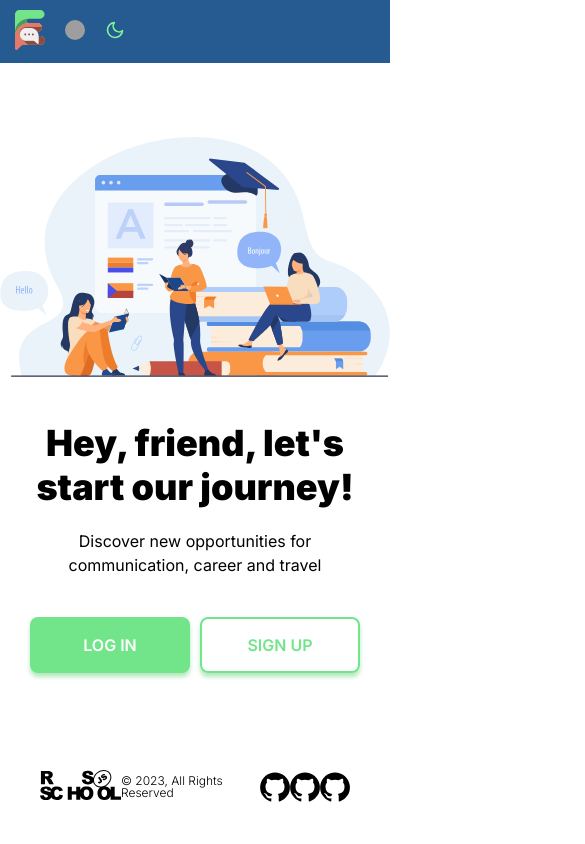
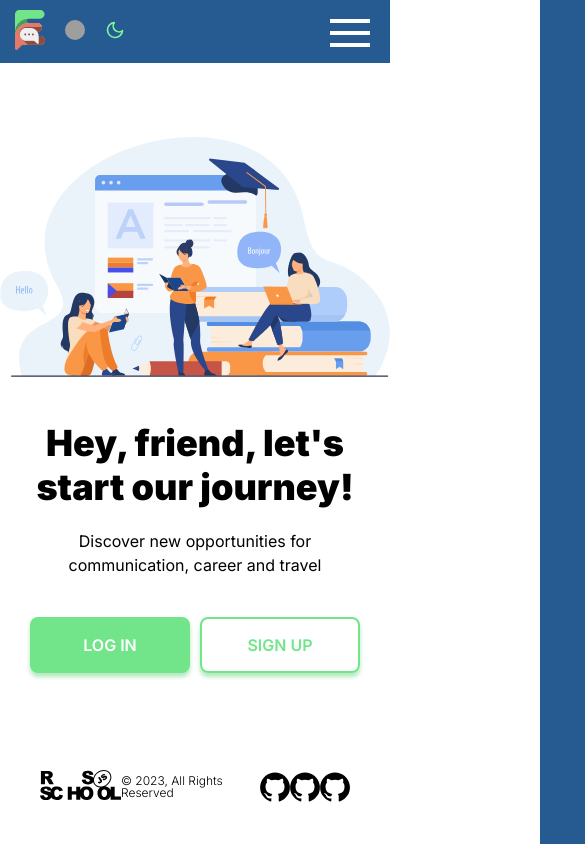
Before and after one commit to gsidnick/rsclone, a React (Create React App) app: page / in a window 390 px wide. Shown: the top 844 px of the page, 585 px wide, since content can reach past the window. Built offline with nearby package versions, Linux system fonts and the light colour scheme; no server answers; grey boxes are pictures that could not be loaded.

Commit message:
feat: create burger-menu

```diff
--- a/src/components/Header/Header.tsx
+++ b/src/components/Header/Header.tsx
@@ -3,6 +3,7 @@ import React, { useState } from 'react';
 import { Link } from 'react-router-dom';
 import { useTranslation } from 'react-i18next';
 import Nav from '../Nav/Nav';
+import BurgerMenu from '../UI/BurgerMenu/BurgerMenu';
 import useStores from '../../hooks/useStores';
 import { observer } from 'mobx-react-lite';
 import ruImage from '../../images/ru.svg';
@@ -49,6 +50,7 @@ function Header() {
           </div>
         </div>
         <Nav />
+        <BurgerMenu />
       </div>
     </div>
   );
--- a/src/components/Nav/Nav.css
+++ b/src/components/Nav/Nav.css
@@ -36,6 +36,10 @@
 
 @media (max-width: 768px) {
 
+  .nav {
+    display: none;
+  }
+
   .nav__list {
     gap: 10px;
   }
--- /dev/null
+++ b/src/components/UI/BurgerMenu/BurgerMenu.css
@@ -0,0 +1,137 @@
+.burger-menu {
+  display: none;
+}
+
+@media (max-width: 768px) {
+
+  .dark .active, .dark .active::before {
+    --color-text: var(--rss-orange);
+  }
+
+  .light .active, .light .active:before {
+    --color-text: var(--rss-green);
+  }
+
+  .burger-menu {
+    display: block;
+  }
+
+  .burger-menu__button {
+    position: fixed;
+    top: 8px;
+    right: 15px;
+    z-index: 30;
+    width: 50px;
+    height: 50px;
+    background-color: transparent;
+    transition: 0.4s;
+    cursor: pointer;
+  }
+
+  .burger-menu__lines {
+    top: 50%;
+    left: 50%;
+    transform: translate(-50%, -50%);
+  }
+
+  .burger-menu__lines::before {
+    content: '';
+    top: -12px;
+  }
+
+  .burger-menu__lines::after {
+    content: '';
+    top: 12px;
+  }
+
+  .burger-menu__lines,
+  .burger-menu__lines::before,
+  .burger-menu__lines::after {
+    position: absolute;
+    width: 40px;
+    height: 4px;
+    background-color: var(--rss-white);
+    transition: 0.4s;
+  }
+
+  .active .burger-menu__lines {
+    background-color: transparent;
+  }
+
+  .active .burger-menu__lines::before {
+    top: 0;
+    transform: rotate(45deg);
+    background-color: var(--rss-green-dark);
+    transition: 0.4s;
+  }
+
+  .active .burger-menu__lines::after {
+    top: 0;
+    transform: rotate(-45deg);
+    background-color: var(--rss-green-dark);
+    transition: 0.4s;
+  }
+
+  .nav-burger {
+    display: flex;
+    width: calc(100% - 150px);
+    height: 100vh;
+    position: absolute;
+    top: 0;
+    right: -100%;
+    z-index: 10;
+    flex-direction: column;
+    overflow-y: auto;
+    background-color: var(--rss-blue);
+    transition: 2s;
+  }
+
+  .active {
+    color: var(--color-text);
+  }
+
+  .active:before {
+    content: "";
+    width: 100%;
+    height: 3px;
+    background-color: var(--color-text);
+    position: absolute;
+    bottom: -10px
+  }
+
+  .active .nav-burger {
+      display: flex;
+      right: 0;
+      transition: 1s;
+  }
+
+  .nav-burger__list {
+    margin: 150px auto;
+    display: flex;
+    flex-direction: column;
+    gap: 30px;
+  }
+
+  .nav-burger__link {
+      padding-top: 15px;
+      font-size: 54px;
+      font-weight: 400;
+      line-height: 60px;
+      text-decoration: none;
+  }
+
+  .burger-menu__overlay {
+      display: none;
+      position: fixed;
+      top: 0;
+      left: 0;
+      width: 100%;
+      height: 100vh;
+      z-index: 9;
+  }
+
+  .active .burger-menu__overlay {
+      display: block;
+      cursor: pointer;
+  }
+}
--- /dev/null
+++ b/src/components/UI/BurgerMenu/BurgerMenu.tsx
@@ -0,0 +1,61 @@
+import { useRef } from 'react';
+import { observer } from 'mobx-react-lite';
+import { Link, NavLink } from 'react-router-dom';
+import './BurgerMenu.css';
+import useStores from '../../../hooks/useStores';
+import { useTranslation } from 'react-i18next';
+
+function BurgerMenu() {
+  const { authStore } = useStores();
+  const { t } = useTranslation();
+  const navRef = useRef<HTMLElement>(null);
+
+  function toggleBurgerMenu() {
+    const NAV = document.querySelector('#nav');
+    NAV?.classList.toggle('active')
+  }
+
+  return (
+    <div className="burger-menu" id="nav">
+      <div className="burger-menu__button" onClick={toggleBurgerMenu}>
+        <span className="burger-menu__lines"></span>
+      </div>
+      <nav ref={navRef} className="nav-burger">
+        <ul className="nav-burger__list">
+          {authStore.isAuth && (
+            <>
+              <li className="nav-burger__item">
+                <NavLink className="nav-burger__link" onClick={toggleBurgerMenu} to="/" end>
+                  {t('Home')}
+                </NavLink>
+              </li>
+              <li className="nav-burger__item">
+                <NavLink className="nav-burger__link" onClick={toggleBurgerMenu} to="/games/">
+                  {t('Games')}
+                </NavLink>
+              </li>
+              <li className="nav-burger__item">
+                <NavLink className="nav-burger__link" onClick={toggleBurgerMenu} to="/library/">
+                  {t('Library')}
+                </NavLink>
+              </li>
+              <li className="nav-burger__item">
+                <NavLink className="nav-burger__link" onClick={toggleBurgerMenu} to="/learn/">
+                  {t('Learn')}
+                </NavLink>
+              </li>
+              <li className="nav-burger__item">
+                <Link className="nav-burger__link" onClick={() => authStore.logout()} to="/">
+                  {t('Log Out')}
+                </Link>
+              </li>
+            </>
+          )}
+        </ul>
+      </nav>
+       <div className="burger-menu__overlay" onClick={toggleBurgerMenu}></div>
+    </div>
+  );
+}
+
+export default observer(BurgerMenu);
```
